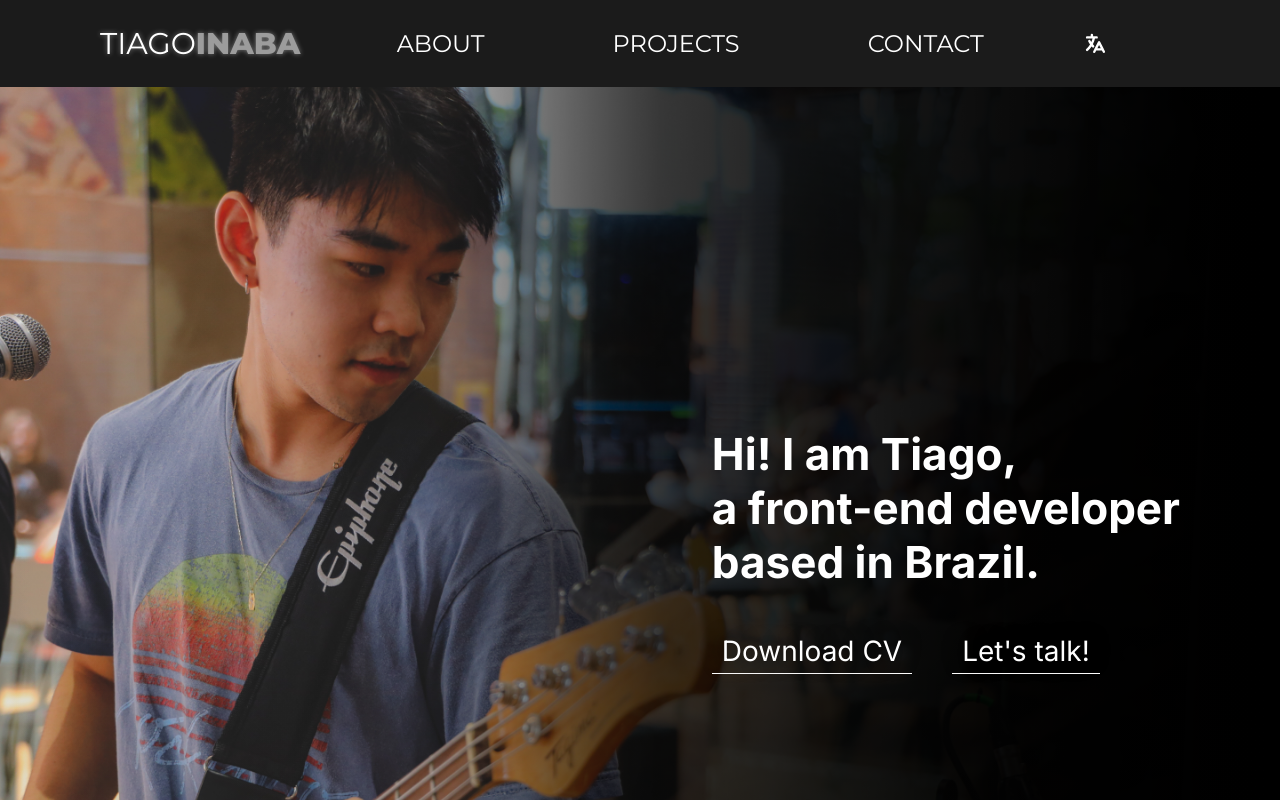
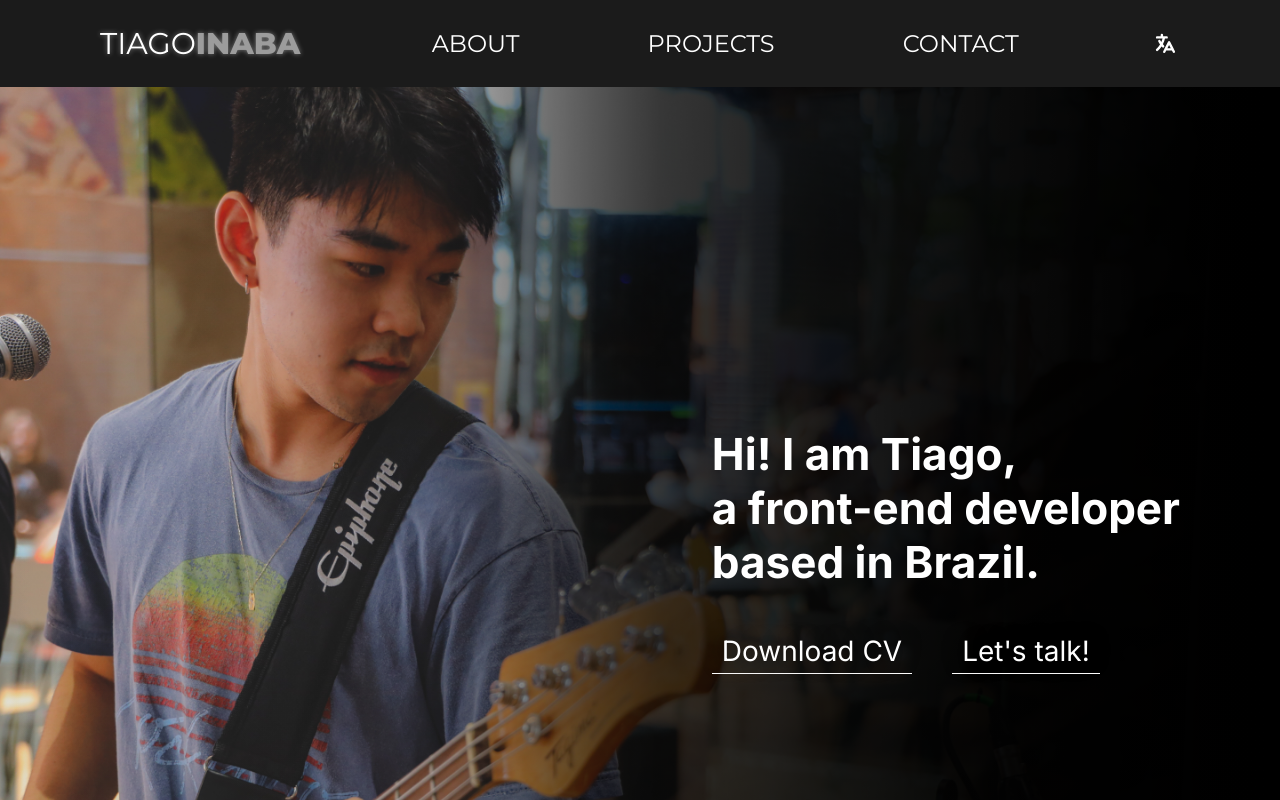
Before and after one commit to tiagoinaba/personal-website, a Next.js app: page / in a window 1280 px wide. Shown: the top 800 px of the page. Built offline with nearby package versions, Linux system fonts and the light colour scheme.

Commit message:
fixed header positioning

```diff
--- a/src/app/sass/_header.scss
+++ b/src/app/sass/_header.scss
@@ -78,7 +78,7 @@
         width: 3rem;
         height: 3rem;
         position: relative;
-        margin-right: 7rem;
+        margin-right: 6rem;
         transition: background-color .4s;
 
 
@@ -169,6 +169,10 @@
 
             }
         }
+
+        &__translate--container {
+            margin-right: 0;
+        }
     }
 
     .btn {
```
